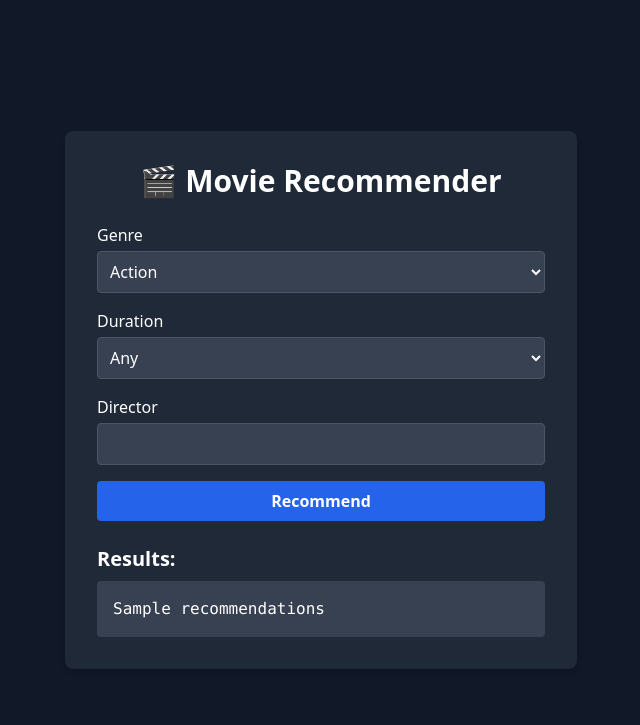
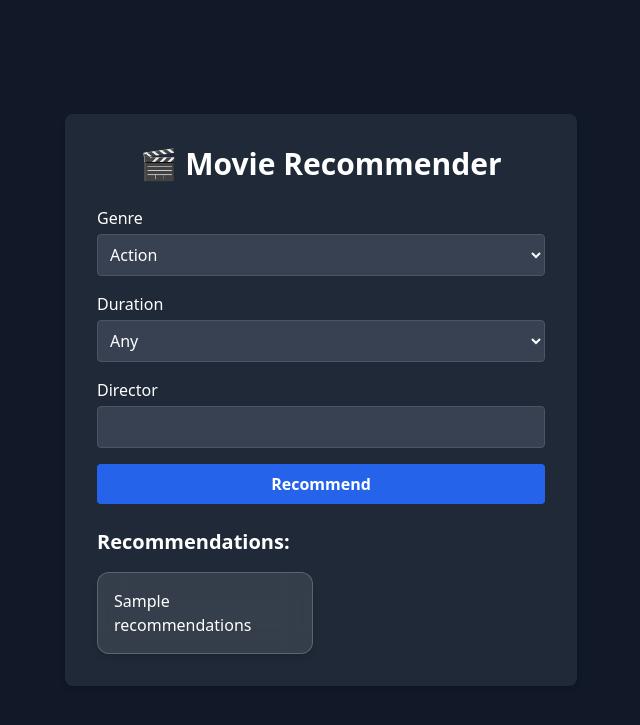
Before and after one commit to ShadowRaider12/Movie-Recommender, a Flask app: template templates/index.html in a window 1280 px wide. Shown: the top 725 px of the page, without its empty margins (319-959 px from the left). Run offline with Flask 3, Linux system fonts and the light colour scheme; the template is opened without the code that fills it: most values are stand-ins (such as "Sample title", 1, 10 or a date in 2020); some libraries are stand-ins or nearby versions.

Commit message:
recs styling tailwind

```diff
--- a/templates/index.html
+++ b/templates/index.html
@@ -48,10 +48,17 @@
 
         {% if recommendations %}
         <div class="mt-6">
-            <h2 class="text-xl font-semibold mb-2">Results:</h2>
-            <pre class="bg-gray-700 p-4 rounded whitespace-pre-wrap">{{ recommendations }}</pre>
+            <h2 class="text-xl font-semibold text-white mb-4">Recommendations:</h2>
+            <div class="grid grid-cols-1 md:grid-cols-2 gap-4">
+            {% for movie in recommendations.split('\n') if movie %}
+                <div class="bg-white/10 text-white backdrop-blur-md rounded-xl p-4 shadow-md border border-white/20">
+                <p>{{ movie }}</p>
+                </div>
+            {% endfor %}
+            </div>
         </div>
         {% endif %}
+
     </div>
     <script>
         const form = document.querySelector("form");
```
